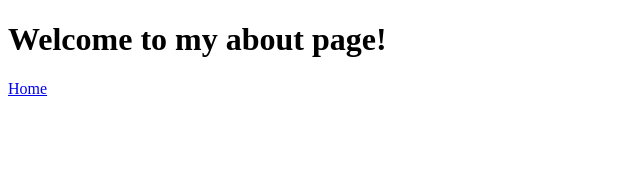
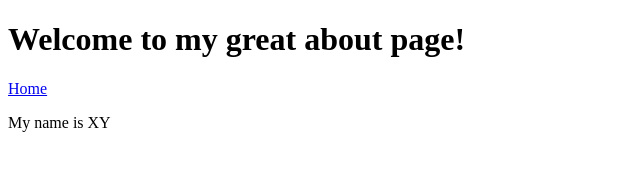
Before and after one commit to Brczan/Brczan.github.io, a plain HTML site: page about.html in a window 1280 px wide. Shown: the whole page, without its empty margins (0-640 px from the left). Drawn offline with Linux system fonts and the light colour scheme.

Commit message:
Improved the about page

```diff
--- a/about.html
+++ b/about.html
@@ -9,8 +9,9 @@
 </head>
 
 <body>
-    <h1>Welcome to my about page!</h1>
+    <h1>Welcome to my great about page!</h1>
     <a href="index.html">Home</a>
+    <p>My name is XY</p>
 </body>
 
 </html>
```
